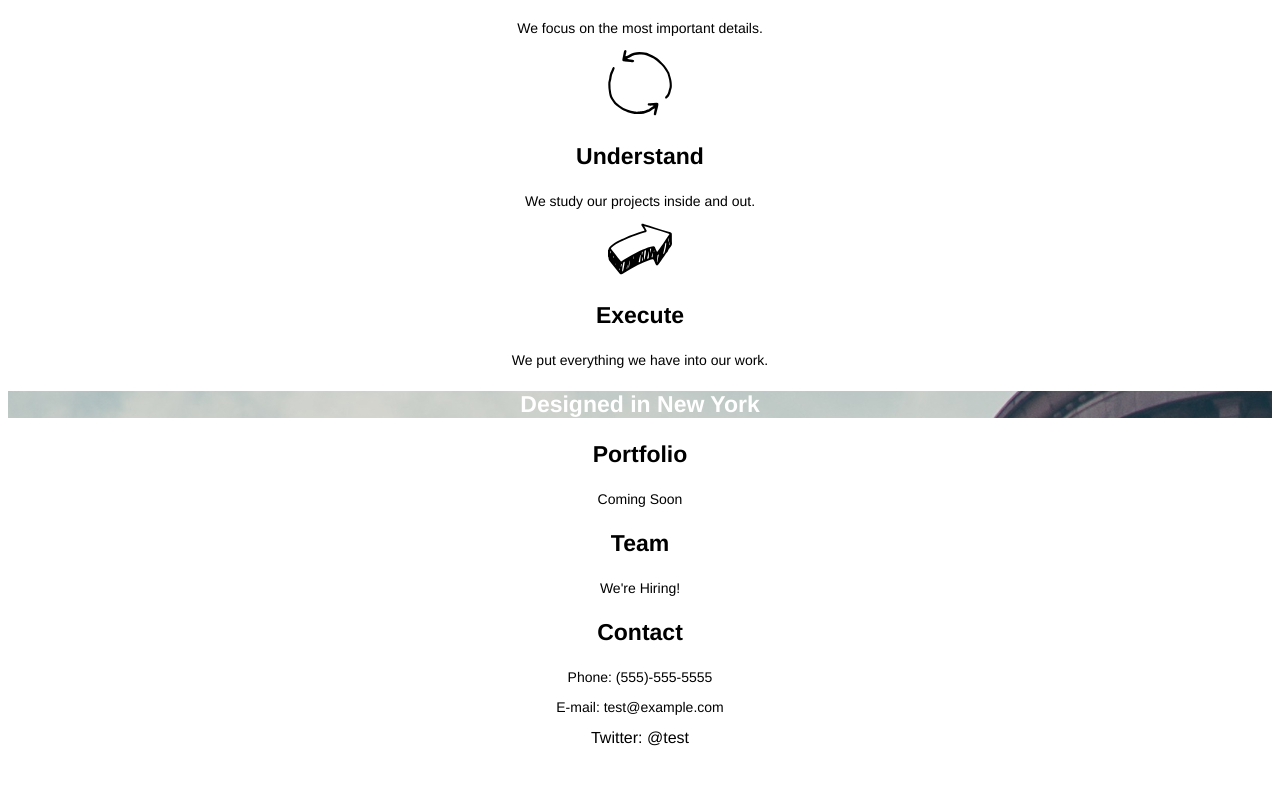
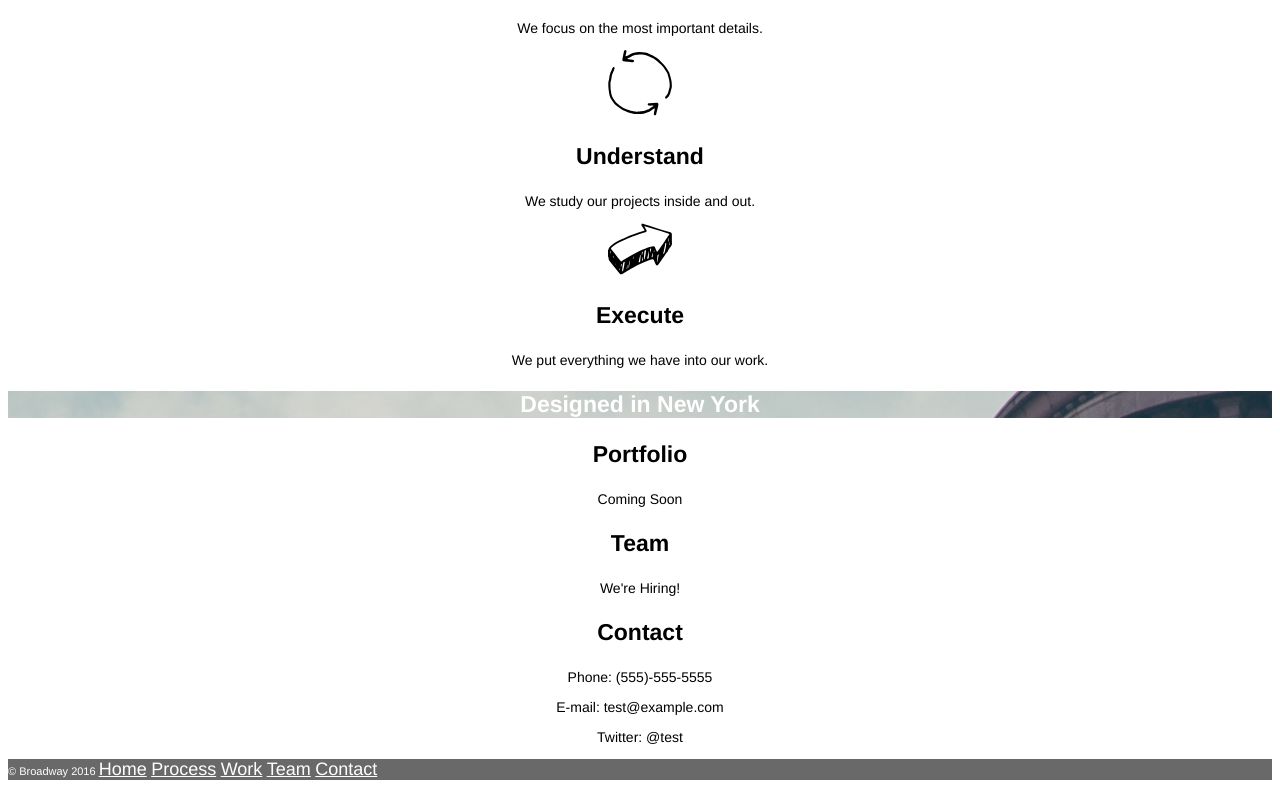
Before and after one commit to rbskowronski/broadway, a plain HTML site: page index.html in a window 1280 px wide. Shown: the part 551-1339 px from the top of the page. Before the commit the page ends 1306 px from the top, so only its background shows below. Drawn offline with Linux system fonts and the light colour scheme.

Commit message:
Page Completed

```diff
--- a/index.html
+++ b/index.html
@@ -48,7 +48,19 @@
 <h3>Contact</h3>
 <p>Phone: (555)-555-5555</p>
 <p>E-mail: test@example.com</p>
-Twitter: @test
+<p>Twitter: @test</p>
+
+<div class="footer">
+<span>
+    &copy; Broadway 2016
+</span>
+
+    <a href="#">Home</a>
+    <a href="#">Process</a>
+    <a href="#">Work</a>
+    <a href="#">Team</a>
+    <a href="#">Contact</a>
+</div>
 
 
   </body>
--- a/resources/css/style.css
+++ b/resources/css/style.css
@@ -13,8 +13,9 @@ body {
   font-weight: bold;
 }
 
-.navigation a {
+a {
   font-size: 18px;
+  color: white;
 }
 
 h2, h3 {
@@ -39,3 +40,13 @@ p {
   font-weight: bold;
   color: white;
 }
+
+.footer {
+  color: white;
+  background-color: dimgray;
+  text-align: left;
+}
+
+.footer span {
+  font-size: 11px;
+}
```
